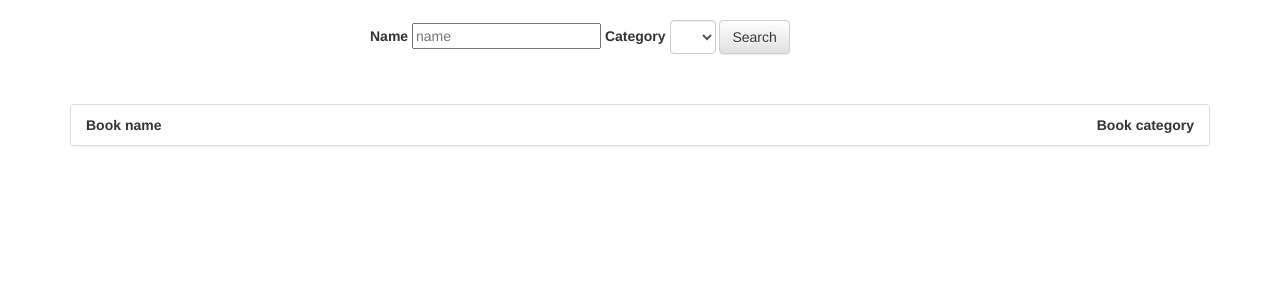
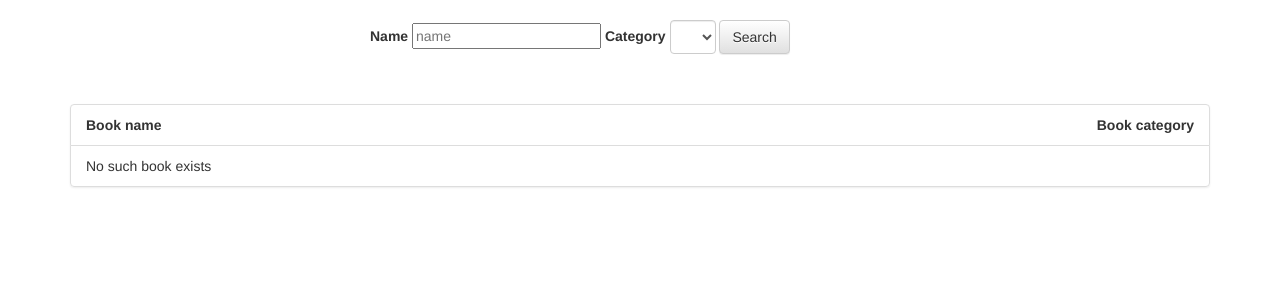
Before and after one commit to alexkiura/vitabu, a Django app: page / in a window 1280 px wide. Shown: the part 52-352 px from the top of the page. Run offline with Django 3.2, Linux system fonts and the light colour scheme; data that the repository does not hold is empty; some libraries are stand-ins or nearby versions.

Commit message:
[Feature] Handle searches not matching a result

```diff
--- a/books/templates/books/book_list.html
+++ b/books/templates/books/book_list.html
@@ -6,6 +6,8 @@
   <li class="list-group-item"><strong>Book name</strong><span class="pull-right"><strong>Book category</strong></span></li>
   {% for book in books %}
   <li class="list-group-item">{{ book.name }} <span class="pull-right">{{ book.category }}</span></li>
+  {% empty %}
+  <li class="list-group-item">No such book exists</li>
   {% endfor %}
 </ul>
 {% endblock %}
```
